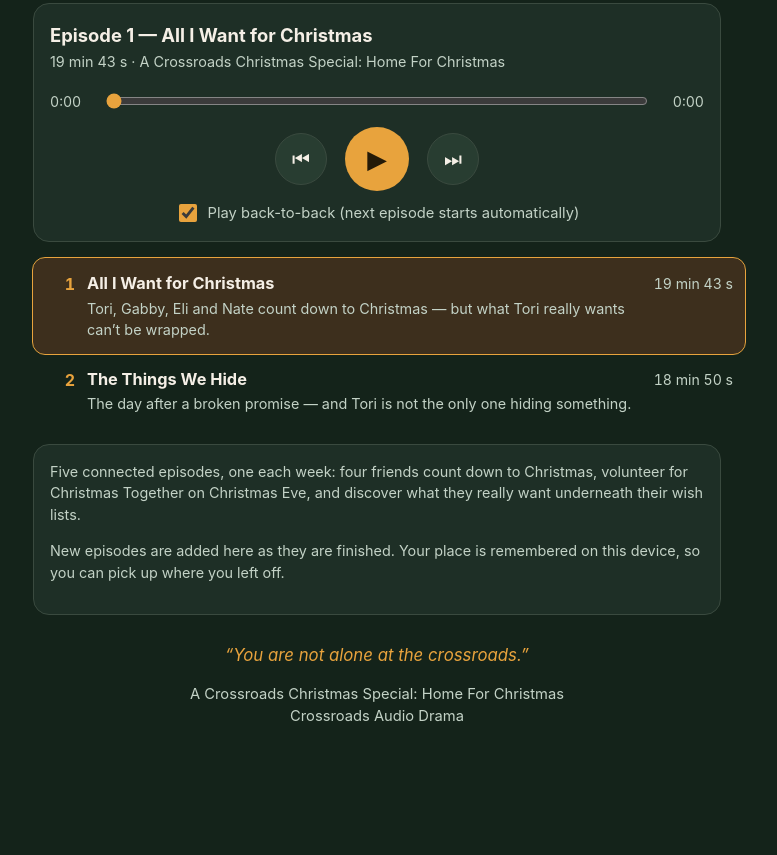
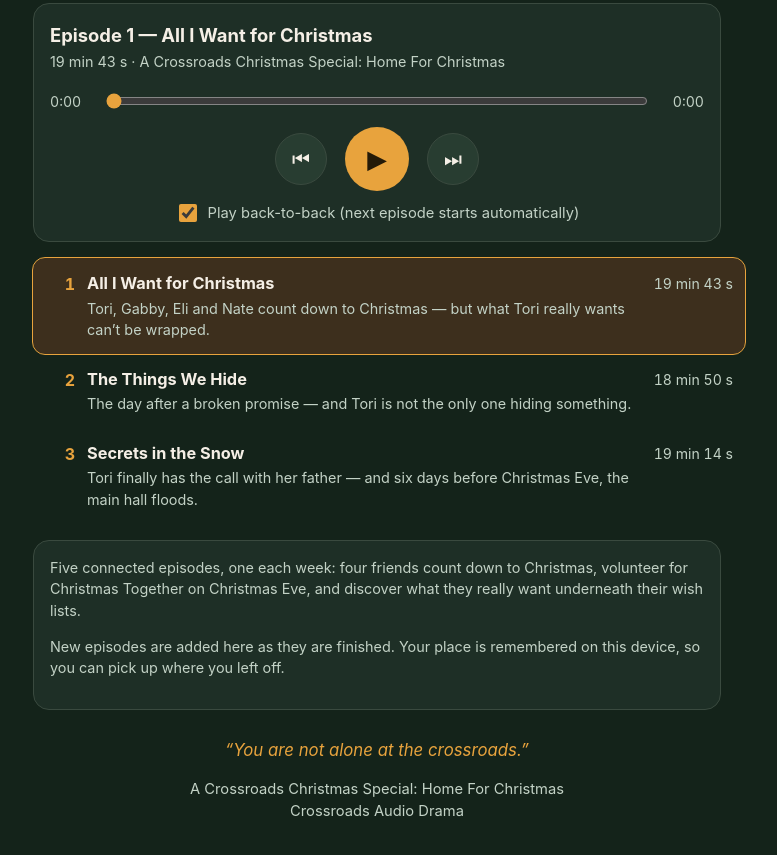
Before and after one commit to CrossroadsAdventist/crossroads-christmas, a plain HTML site: page index.html in a window 1280 px wide. Shown: the part 520-1375 px from the top of the page, without its empty margins (263-1040 px from the left). Before the commit the page ends 1325 px from the top, so only its background shows below. Drawn offline with Linux system fonts and the light colour scheme.

Commit message:
Add Christmas Ep3 player (19:14)

```diff
--- a/index.html
+++ b/index.html
@@ -109,6 +109,13 @@ var EPISODES = [
     meta: "18 min 50 s",
     desc: "The day after a broken promise \u2014 and Tori is not the only one hiding something.",
     src: "episode-2-the-things-we-hide.mp3"
+  },
+  {
+    num: 3,
+    title: "Secrets in the Snow",
+    meta: "19 min 14 s",
+    desc: "Tori finally has the call with her father \u2014 and six days before Christmas Eve, the main hall floods.",
+    src: "episode-3-secrets-in-the-snow.mp3"
   }
 ];
 
```
Also changed, not shown: episodes.json (+7 -0 lines), 1 other file.
